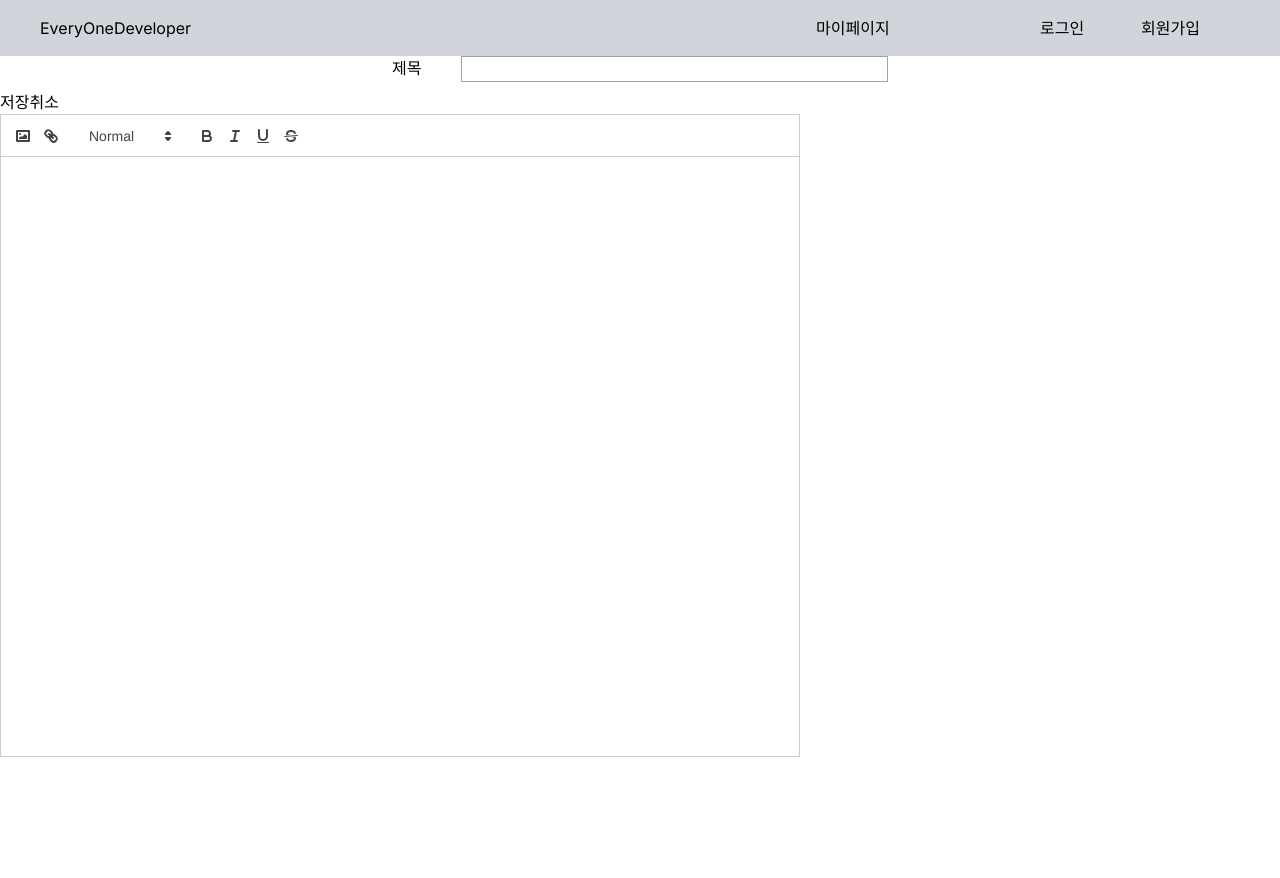
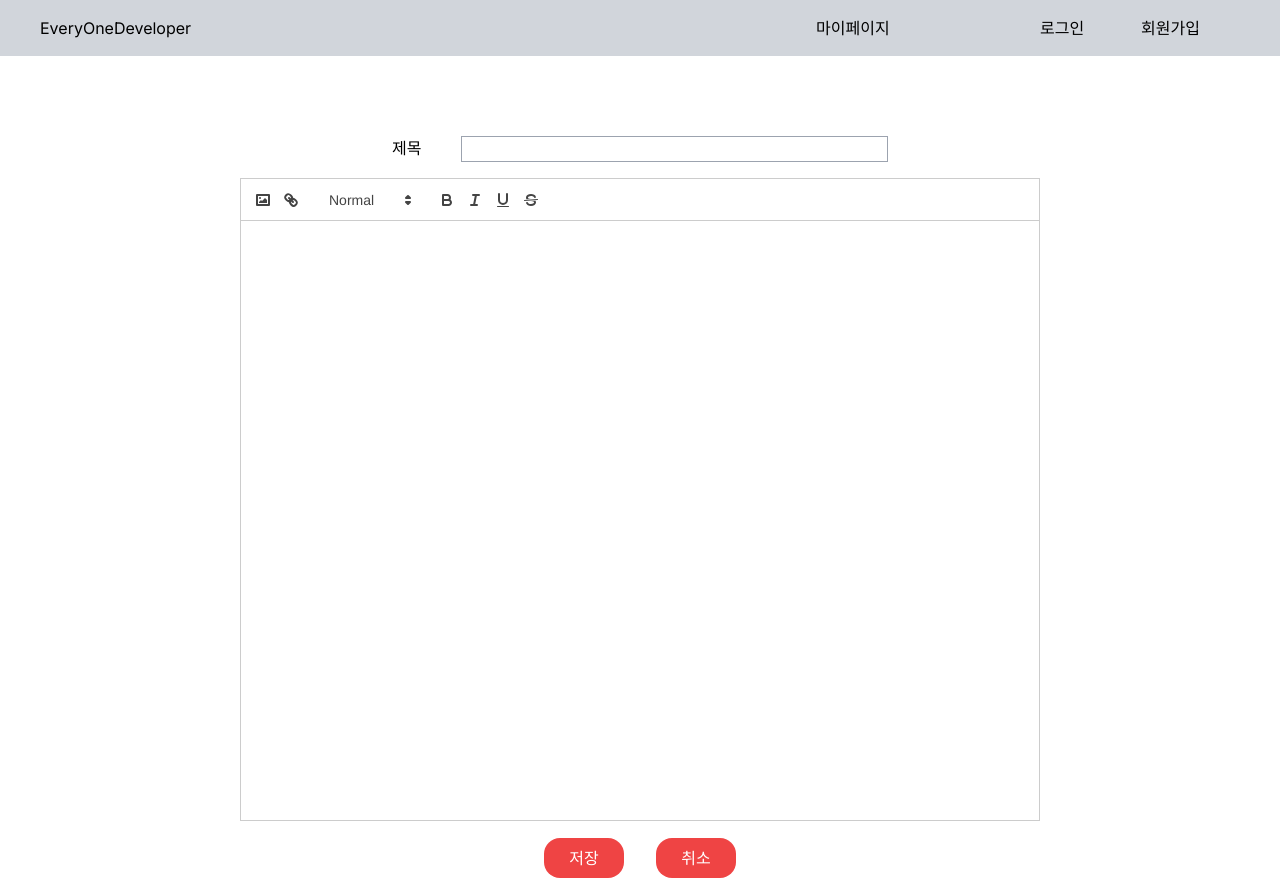
Before and after one commit to kimwoojin123/eod, a Next.js app: page /ideaSearch/1/edit in a window 1280 px wide. Before the commit the page ends 800 px from the top, so only its background shows below. Built offline with nearby package versions, Linux system fonts and the light colour scheme; no server answers.

Commit message:
css 약간의 처리

```diff
--- a/app/ideaSearch/[id]/edit/page.tsx
+++ b/app/ideaSearch/[id]/edit/page.tsx
@@ -68,17 +68,19 @@ const EditPage: React.FC<EditPageProps> = ({ initialContent }) => {
 
 
   return (
-    <div>
-      <div className='w-screen flex justify-center mb-2'>
+    <div className='mt-20'>
+      <div className='w-screen flex justify-center mb-4'>
         <label htmlFor='title'>제목</label>
         <input className='ml-10 w-1/3 border-gray-400 border' type='text' id='title' value={title} onChange={(e) => setTitle(e.target.value)} />
       </div>
-        <button onClick={handleSave}>저장</button>
-        <button onClick={handleCancel}>취소</button>
-      <div>
+      <div className='flex justify-center'>
         <TextEditor value={content} onChange={setContent} />
       </div>
-      <div>
+      <div className='flex justify-center'>
+      <div className='flex justify-between mt-10 w-48'>
+        <button className='w-20 h-10 rounded-2xl bg-red-500 text-white mt-5' onClick={handleSave}>저장</button>
+        <button className='w-20 h-10 rounded-2xl bg-red-500 text-white mt-5' onClick={handleCancel}>취소</button>
+      </div>
       </div>
     </div>
   );
--- a/app/ideaSearch/[id]/page.tsx
+++ b/app/ideaSearch/[id]/page.tsx
@@ -88,6 +88,8 @@ export default function DetailPage() {
         )}
         <div className='prose' dangerouslySetInnerHTML={{ __html: boardData.textContent }} />
       </div>
+      <div className='flex justify-center'>
+        <div className='w-48 flex justify-between'>
           <button onClick={handleEdit} className="w-20 h-10 rounded-2xl bg-red-500 text-white mt-5">편집</button>
           <button onClick={() => setShowDeleteModal(true)} className="w-20 h-10 rounded-2xl bg-red-500 text-white mt-5">
               삭제
@@ -134,5 +136,7 @@ export default function DetailPage() {
             <button className="w-40 h-10 rounded-2xl bg-gray-200 mt-5" onClick={closeModal}>닫기</button>
           </Modal>
         </div>
+      </div>
+    </div>
   );
   }
```
Lines whose indentation alone changed are shown as unchanged.
